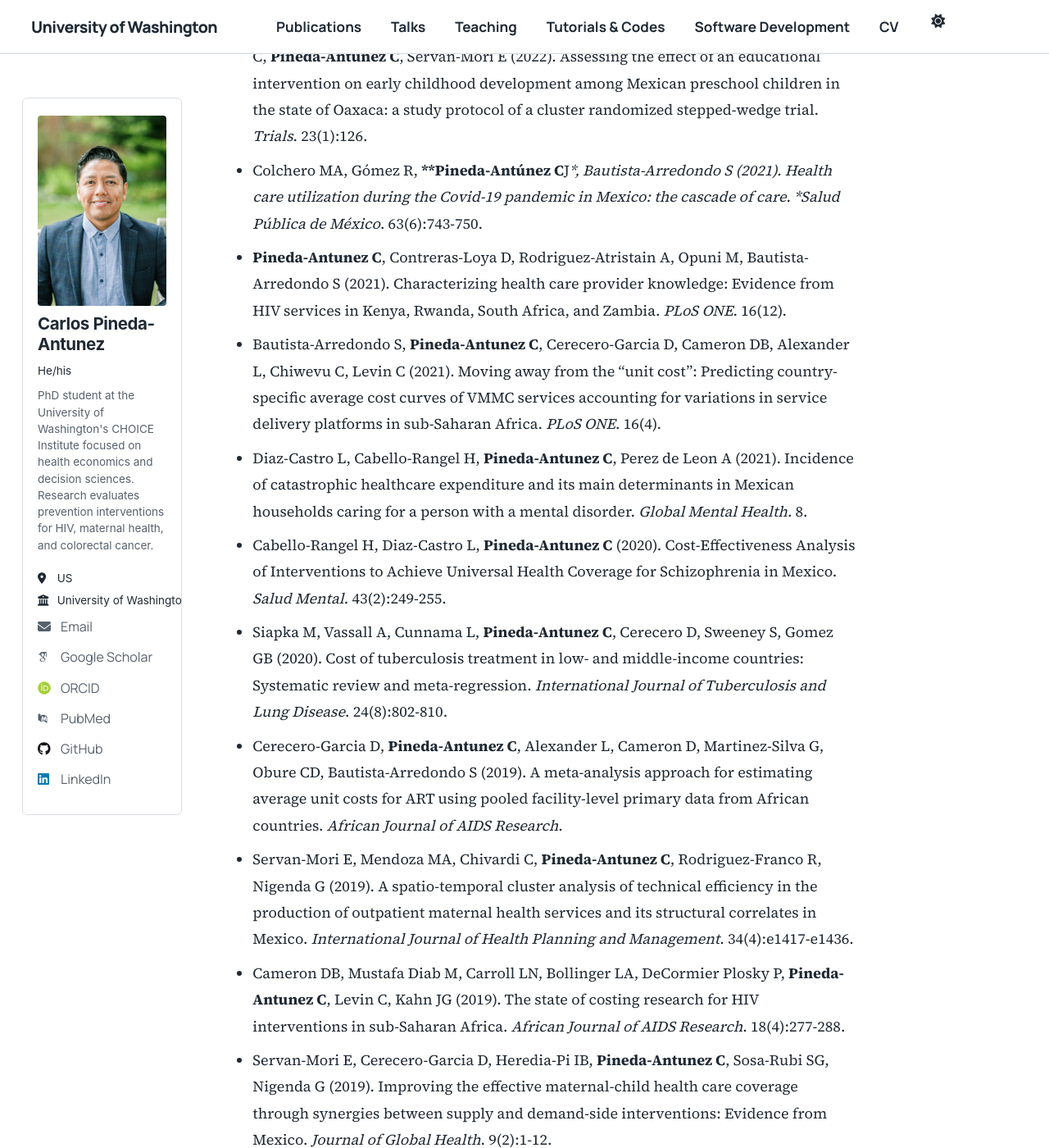
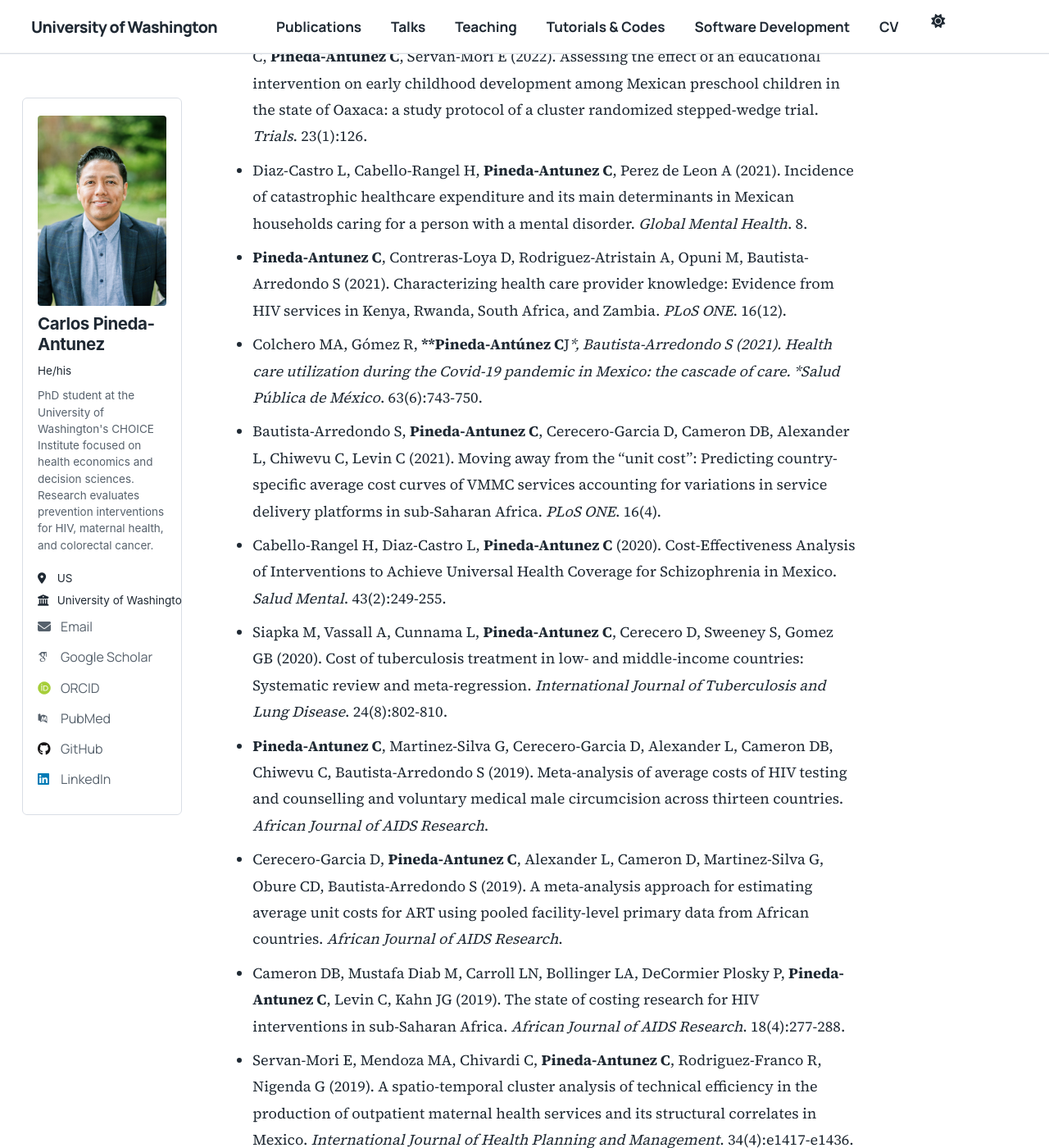
Before and after one commit to CarlosPiant/CarlosPiant.github.io, a Jekyll site: the page built from files/cv/carlos-pineda-academic-cv.md, in a window 1280 px wide and 1400 px high, scrolled down 3246 px. Shown: the whole window at 82% size. Built offline with Jekyll 4.4.1, drawn with Linux system fonts in a browser that asks for light colours; some web fonts are replaced; a script that is not in the unit is left out; some of the changed text lies outside the part shown.

Commit message:
Automated update of PDF CV

```diff
--- a/files/cv/carlos-pineda-academic-cv.md
+++ b/files/cv/carlos-pineda-academic-cv.md
@@ -84,34 +84,34 @@ R package built on top of ggplot2 to simplify the creation of icon-based populat
 
 ## Publications
 
+- Servan-Mori E, Cerecero-Garcia D, **Pineda-Antunez C**, Jan S, Hone T, Flamand L, Mohar-Betancourt A, Mendoza MA, Mendez J, Garcia-Diaz R, et al. (2026). Health financing inequality in fragmented health systems: evidence from Mexico, 2000-2023. *International Journal for Equity in Health*.
 - Cerecero-Garcia D, Gomez-Dantes O, Hone T, **Pineda-Antunez C**, Mohar-Betancourt A, Flamand L, Servan-Mori E. (2026). Catastrophic and impoverishing health expenditures in fragmented public health systems: lessons from Mexico, 2000-2022. *Health Economics Review*.
 - Pi S, Rutter CM, **Pineda-Antunez C**, Chen JH, Goldhaber-Fiebert JD, Alarid-Escudero F. (2026). Discrete-Event Simulation Modeling Framework for Cancer Interventions and Population Health in R (DESCIPHR): An Open-Source Pipeline. *PharmacoEconomics*. 1-19.
-- Servan-Mori E, Cerecero-Garcia D, **Pineda-Antunez C**, Jan S, Hone T, Flamand L, Mohar-Betancourt A, Mendoza MA, Mendez J, Garcia-Diaz R, et al. (2026). Health financing inequality in fragmented health systems: evidence from Mexico, 2000-2023. *International Journal for Equity in Health*.
 - **Pineda-Antunez C**, Seguin C, van Duuren LA, et al. (2024). Emulator-Based Bayesian Calibration of the CISNET Colorectal Cancer Models. *Medical Decision Making*. 44(5):543-553.
+- Serván-Mori E, Quezada-Sánchez AD, Fuentes-Rivera E, **Pineda-Antunez C**, Hernández-Chávez M del C, García-Martínez A, García-Feregrino R, Madrigal A, Guerrero B, Medrano G, Schnaas L (2023). Proximal determinants of suboptimal early child development during the first three years of life in socially deprived Mexican contexts. *PLoS ONE*. 18(11).
 - **Pineda-Antunez C**, Seguin C, van Duuren L, Knudsen AB, Davidi B, Nascimento De Lima P, Rutter C, Kuntz KM, Lansdorp-Vogelaar I, Collier N, Ozik J, Alarid-Escudero F (2023). Emulator-based Bayesian calibration of the CISNET colorectal cancer models. *Preprint*.
-- Serván-Mori E, Quezada-Sánchez AD, Fuentes-Rivera E, **Pineda-Antunez C**, Hernández-Chávez M del C, García-Martínez A, García-Feregrino R, Madrigal A, Guerrero B, Medrano G, Schnaas L (2023). Proximal determinants of suboptimal early child development during the first three years of life in socially deprived Mexican contexts. *PLoS ONE*. 18(11).
 - Serván-Mori E, Fuentes-Rivera E, Quezada AD, **Pineda-Antunez C**, Hernández-Chávez M del C, García-Martínez A, Madrigal A, García-Feregrino R, Santiago-Angelino T, Hernández-Serrato M, Schnaas L (2022). Early neurological development and nutritional status in Mexican socially deprived contexts. *PLoS ONE*. 17(6).
 - Serván-Mori E, **Pineda-Antúnez C**, Bravo-Ruiz ML, Molina M, Ramírez-Baca MI, García-Martínez A, Quezada-Sánchez AD, Orozco-Núñez E (2022). A behavioral economics analysis of the participation in early childhood development social programs promoted by civil societies in Mexico. *PLoS ONE*. 17(3):e0265389.
 - Quezada-Sánchez AD, Fuentes-Rivera E, García-Martínez A, Hernández-Chávez M del C, **Pineda-Antúnez C**, Serván-Mori E (2022). Assessing the effect of an educational intervention on early childhood development among Mexican preschool children in the state of Oaxaca: a study protocol of a cluster randomized stepped-wedge trial. *Trials*. 23(1):126.
+- Diaz-Castro L, Cabello-Rangel H, **Pineda-Antunez C**, Perez de Leon A (2021). Incidence of catastrophic healthcare expenditure and its main determinants in Mexican households caring for a person with a mental disorder. *Global Mental Health*. 8.
+- **Pineda-Antunez C**, Contreras-Loya D, Rodriguez-Atristain A, Opuni M, Bautista-Arredondo S (2021). Characterizing health care provider knowledge: Evidence from HIV services in Kenya, Rwanda, South Africa, and Zambia. *PLoS ONE*. 16(12).
 - Colchero MA, Gómez R, ****Pineda-Antúnez C**J**, Bautista-Arredondo S (2021). Health care utilization during the Covid-19 pandemic in Mexico: the cascade of care. *Salud Pública de México*. 63(6):743-750.
-- **Pineda-Antunez C**, Contreras-Loya D, Rodriguez-Atristain A, Opuni M, Bautista-Arredondo S (2021). Characterizing health care provider knowledge: Evidence from HIV services in Kenya, Rwanda, South Africa, and Zambia. *PLoS ONE*. 16(12).
 - Bautista-Arredondo S, **Pineda-Antunez C**, Cerecero-Garcia D, Cameron DB, Alexander L, Chiwevu C, Levin C (2021). Moving away from the "unit cost": Predicting country-specific average cost curves of VMMC services accounting for variations in service delivery platforms in sub-Saharan Africa. *PLoS ONE*. 16(4).
-- Diaz-Castro L, Cabello-Rangel H, **Pineda-Antunez C**, Perez de Leon A (2021). Incidence of catastrophic healthcare expenditure and its main determinants in Mexican households caring for a person with a mental disorder. *Global Mental Health*. 8.
 - Cabello-Rangel H, Diaz-Castro L, **Pineda-Antunez C** (2020). Cost-Effectiveness Analysis of Interventions to Achieve Universal Health Coverage for Schizophrenia in Mexico. *Salud Mental*. 43(2):249-255.
 - Siapka M, Vassall A, Cunnama L, **Pineda-Antunez C**, Cerecero D, Sweeney S, Gomez GB (2020). Cost of tuberculosis treatment in low- and middle-income countries: Systematic review and meta-regression. *International Journal of Tuberculosis and Lung Disease*. 24(8):802-810.
+- **Pineda-Antunez C**, Martinez-Silva G, Cerecero-Garcia D, Alexander L, Cameron DB, Chiwevu C, Bautista-Arredondo S (2019). Meta-analysis of average costs of HIV testing and counselling and voluntary medical male circumcision across thirteen countries. *African Journal of AIDS Research*.
 - Cerecero-Garcia D, **Pineda-Antunez C**, Alexander L, Cameron D, Martinez-Silva G, Obure CD, Bautista-Arredondo S (2019). A meta-analysis approach for estimating average unit costs for ART using pooled facility-level primary data from African countries. *African Journal of AIDS Research*.
+- Cameron DB, Mustafa Diab M, Carroll LN, Bollinger LA, DeCormier Plosky P, **Pineda-Antunez C**, Levin C, Kahn JG (2019). The state of costing research for HIV interventions in sub-Saharan Africa. *African Journal of AIDS Research*. 18(4):277-288.
 - Servan-Mori E, Mendoza MA, Chivardi C, **Pineda-Antunez C**, Rodriguez-Franco R, Nigenda G (2019). A spatio-temporal cluster analysis of technical efficiency in the production of outpatient maternal health services and its structural correlates in Mexico. *International Journal of Health Planning and Management*. 34(4):e1417-e1436.
-- Cameron DB, Mustafa Diab M, Carroll LN, Bollinger LA, DeCormier Plosky P, **Pineda-Antunez C**, Levin C, Kahn JG (2019). The state of costing research for HIV interventions in sub-Saharan Africa. *African Journal of AIDS Research*. 18(4):277-288.
 - Servan-Mori E, Cerecero-Garcia D, Heredia-Pi IB, **Pineda-Antunez C**, Sosa-Rubi SG, Nigenda G (2019). Improving the effective maternal-child health care coverage through synergies between supply and demand-side interventions: Evidence from Mexico. *Journal of Global Health*. 9(2):1-12.
-- **Pineda-Antunez C**, Martinez-Silva G, Cerecero-Garcia D, Alexander L, Cameron DB, Chiwevu C, Bautista-Arredondo S (2019). Meta-analysis of average costs of HIV testing and counselling and voluntary medical male circumcision across thirteen countries. *African Journal of AIDS Research*.
 - Rodriguez-Franco R, Servan-Mori E, Gomez-Dantes O, Contreras-Loya D, **Pineda-Antunez C** (2018). Old principles, persisting challenges: Maternal health care market alignment in Mexico in the search for UHC. *PLoS ONE*. 13(7):1-14.
 - Diaz-Castro L, Cabello-Rangel H, Arredondo A, Madrigal de Leon E, **Pineda-Antunez C** (2017). Cost-effectiveness of therapeutic interventions in schizophrenia. *The European Journal of Psychiatry*. 31(1):11-16.
 
 ## Talks
 
 - 2026. Calibration for Health Decision Models via Deep Generative Models. Conference presentation, Society for Medical Decision Making Annual Meeting, Oslo, Norway.
+- 2024. Fragmentation of health systems and maternal mortality transition in Mexico, 2000-2021. Conference presentation, Health Systems Global, Mexico City, Mexico.
 - 2024. Quantifying the value of a potential new diagnostic test in the context of imperfect adherence. Conference presentation, Society for Medical Decision Making Annual Meeting, Boston, MA, USA.
-- 2024. Fragmentation of health systems and maternal mortality transition in Mexico, 2000-2021. Conference presentation, Health Systems Global, Mexico City, Mexico.
 - 2023. Optimizing a natural history simulation model of colorectal cancer using GPUs. Conference presentation, Society for Medical Decision Making Annual Meeting, Philadelphia, PA, USA.
 - 2022. Emulator-based Bayesian calibration of CISNET colorectal cancer models. Poster and oral presentation, Society for Medical Decision Making Annual Meeting, Seattle, WA, USA.
 - 2021. The Economic Impact of COVID-19 Non-Pharmaceutical Interventions and the influence of Poverty and Inequality. Oral presentation, International Health Economics Association, Virtual congress.
```
Also changed, not shown: 1 other file.
